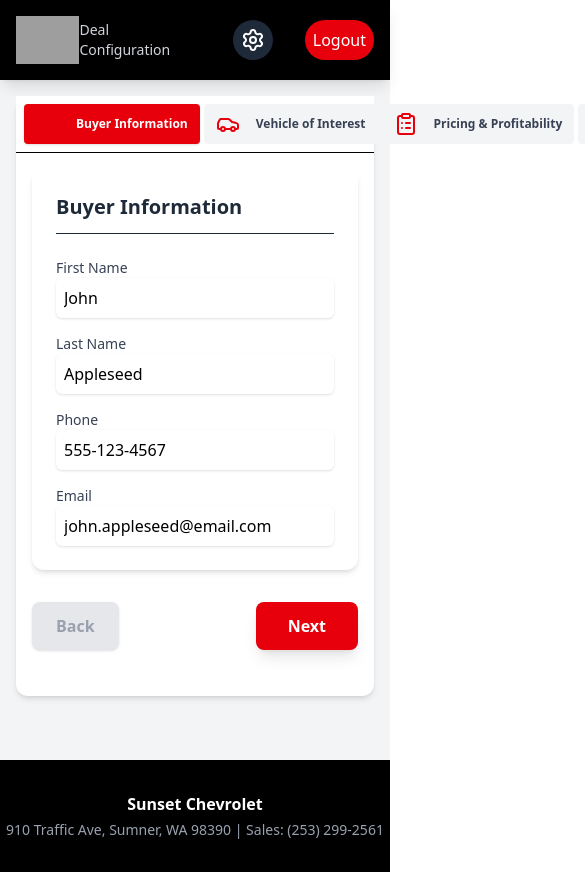
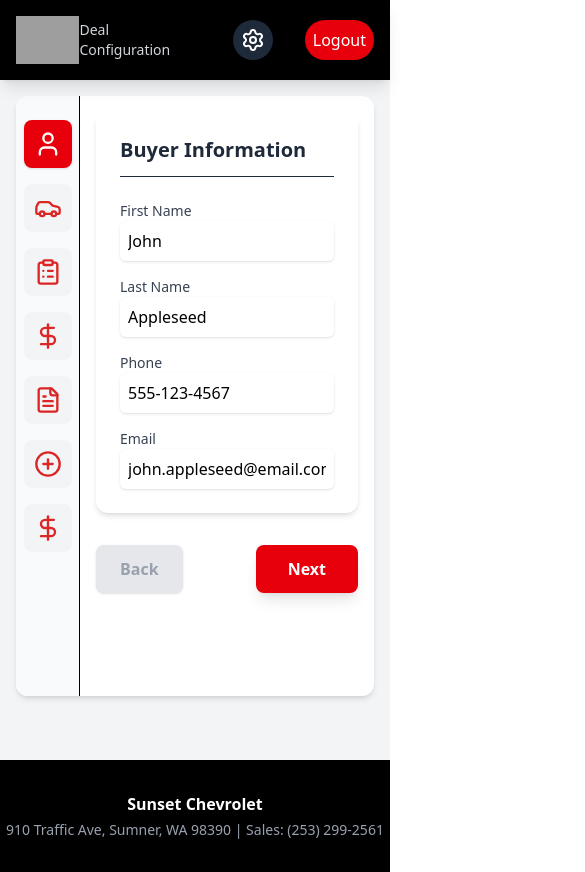
Before and after one commit to markwarddesign/dealer-offer-sheet, a React (Vite) app: page / in a window 390 px wide. Both pictures are taken after a click on the button "Demo Access (1 hour)". Shown: the top 872 px of the page, 585 px wide, since content can reach past the window. Built offline with nearby package versions, Linux system fonts and the light colour scheme; grey boxes are pictures that could not be loaded.

Commit message:
fix mobile display of tabs

```diff
--- a/src/App.jsx
+++ b/src/App.jsx
@@ -295,9 +295,9 @@ const OfferSheet = ({ dealData, onGoBack, settings, onShowTradeVsPrivate }) => {
               <div className="bg-blue-50 border border-blue-200 p-6 rounded-xl shadow-sm flex flex-col mb-0">
                 <h3 className="text-xl font-bold text-blue-900 mb-4 text-center">Financing Options</h3>
                 <div className="flex flex-row justify-between">
-                  {dealData.rebates && Number(dealData.rebates) !== 0 && (
+                   {dealData.rebates != null && dealData.rebates !== '' && !isNaN(Number(dealData.rebates)) && Number(dealData.rebates) !== 0 && (
                                 <div className="mb-2 text-left text-sm text-blue-700 font-semibold">
-                      Rebates: <span className="text-blue-900">{formatCurrency(dealData.rebates)}</span>
+                                  Rebates: <span className="text-blue-900">{formatCurrency(Number(dealData.rebates))}</span>
                                 </div>
                               )}
                               {dealData.showInterestRateOnOfferSheet && (
--- a/src/components/TabbedForm.jsx
+++ b/src/components/TabbedForm.jsx
@@ -6,6 +6,7 @@ import roundToHundredth from '../utils/roundToHundredth';
 
 export default function TabbedForm({ dealData, setDealData, onGenerateOffer, settings, setSettings }) {
   const [tab, setTab] = useState(0);
+  const [hovered, setHovered] = useState(null);
   const totalTabs = steps.length;
   const handleChange = (e) => {
     const { name, value, type } = e.target;
@@ -27,22 +28,30 @@ export default function TabbedForm({ dealData, setDealData, onGenerateOffer, set
   };
   return (
     <form className="relative max-w-4xl mx-auto bg-white rounded-xl shadow-md p-0 flex flex-col min-h-[600px]">
-      {/* Responsive Tabs: horizontal scroll on mobile, sidebar on desktop */}
-      <div className="block md:hidden sticky top-[64px] z-10 bg-white border-b no-scrollbar">
-        <div className="flex flex-row gap-1 px-2 py-2">
+      {/* Mobile: icon-only sidebar */}
+      <div className="flex md:hidden flex-col w-16 border-r bg-gray-50 rounded-l-xl py-4 pr-0 absolute h-full left-0 top-0 z-0 items-center">
         {steps.map((s, i) => (
           <button
             key={s.title}
             type="button"
-              className={`flex-1 min-w-[120px] whitespace-nowrap px-3 py-2 text-xs font-semibold rounded transition-colors duration-200 ${i === tab ? 'bg-red-600 text-white shadow' : 'bg-gray-100 text-gray-700 hover:bg-red-100'}`}
+            className={`flex flex-col items-center justify-center w-12 h-12 my-2 rounded-lg transition-colors duration-200 group ${i === tab ? 'bg-red-600 text-white shadow' : 'bg-gray-100 text-white hover:bg-red-600'}`}
             onClick={() => setTab(i)}
-              style={{ flex: '0 0 auto' }}
+            title={s.title}
+            style={{ position: 'relative' }}
+            onMouseEnter={() => setHovered(i)}
+            onMouseLeave={() => setHovered(null)}
           >
-              <span className="flex items-center gap-1 justify-center">{s.icon}{s.title}</span>
+            <span className="text-2xl flex items-center justify-center m-0 p-0">
+              {React.cloneElement(s.icon, {
+                className: 'w-7 h-7',
+                style: { margin: 0, padding: 0 },
+                stroke: i === tab || hovered === i ? 'white' : '#dc2626',
+              })}
+            </span>
           </button>
         ))}
       </div>
-      </div>
+      {/* Desktop: icon + title sidebar */}
       <div className="hidden md:flex w-56 border-r bg-gray-50 rounded-l-xl flex-col py-8 pr-0 absolute h-full left-0 top-0 z-0">
         {steps.map((s, i) => (
           <button
@@ -56,7 +65,7 @@ export default function TabbedForm({ dealData, setDealData, onGenerateOffer, set
         ))}
       </div>
       {/* Form Content */}
-      <div className="flex-1 p-4 md:p-10 md:ml-56">
+  <div className="flex-1 p-4 md:p-10 md:ml-56 ml-16">
         {React.createElement(stepComponents[tab], {
           dealData,
           setDealData,
--- a/src/steps/FinanceStep.jsx
+++ b/src/steps/FinanceStep.jsx
@@ -178,9 +178,9 @@ export default function FinanceStep() {
 
           <div className="w-full mt-12">
             <div className="flex flex-row justify-between">
-            {dealData.rebates && Number(dealData.rebates) !== 0 && (
+            {dealData.rebates != null && dealData.rebates !== '' && !isNaN(Number(dealData.rebates)) && Number(dealData.rebates) !== 0 && (
               <div className="mb-2 text-left text-sm text-blue-700 font-semibold">
-                Rebates: <span className="text-blue-900">{formatCurrency(dealData.rebates)}</span>
+                Rebates: <span className="text-blue-900">{formatCurrency(Number(dealData.rebates))}</span>
               </div>
             )}
             {dealData.showInterestRateOnOfferSheet && (
--- a/src/steps/PricingStep.jsx
+++ b/src/steps/PricingStep.jsx
@@ -41,9 +41,10 @@ export default function PricingStep() {
   }, [settings.roiPercentage, dealData.sellingPrice]);
 
   const handleChange = (e) => {
-    const { name, value } = e.target;
-    // Always store as number for interestRate
-    if (name === 'interestRate') {
+    const { name, value, type, checked } = e.target;
+    if (type === 'checkbox') {
+      updateDealData({ [name]: checked });
+    } else if (name === 'interestRate') {
       updateDealData({ [name]: value === '' ? '' : Number(value) });
     } else {
       updateDealData({ [name]: value });
```
Lines whose indentation alone changed are shown as unchanged.
